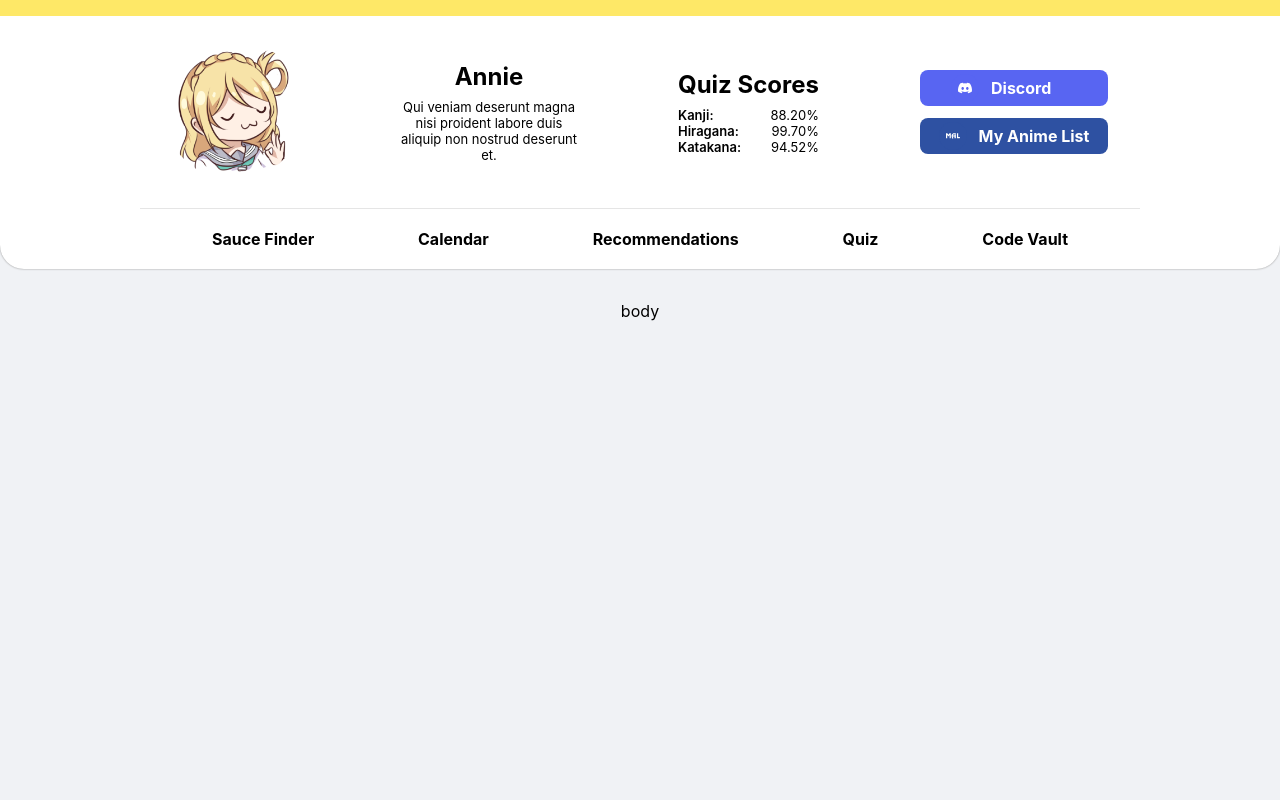
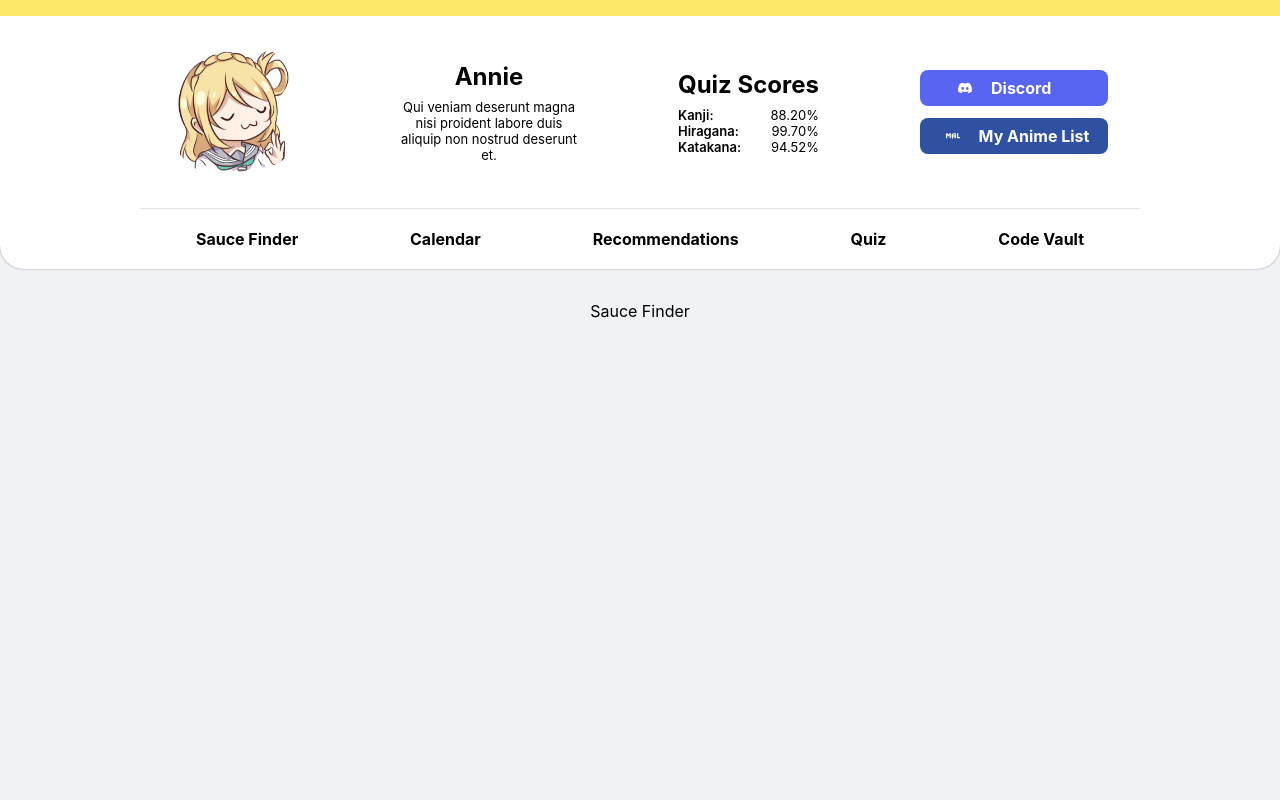
Before and after one commit to annie-capstone-sti-lipa/annie-capstone-sti-lipa.github.io, a React (Create React App) app: page / in a window 1280 px wide. Shown: the top 800 px of the page. Built offline with nearby package versions, Linux system fonts and the light colour scheme.

Commit message:
setup tabnav item reducer

```diff
--- a/src/components/body/body.tsx
+++ b/src/components/body/body.tsx
@@ -1,5 +1,8 @@
+import { useSelector } from "react-redux";
 import "./body.scss";
 
 export default function Body() {
-  return <div id="body">body</div>;
+  const selected = useSelector((state: any) => state.tabnav.selected);
+
+  return <div id="body">{selected}</div>;
 }
--- a/src/components/header/tabnav/tabnav.scss
+++ b/src/components/header/tabnav/tabnav.scss
@@ -1,16 +1,23 @@
 @import "../../../styles/presets";
 @import "../../../styles/variables";
+@import "../../../styles/hover-effects";
 
 .tabnav {
   display: flex;
   border-top: 1px solid rgba(black, 0.1);
   border-radius: 0 0 $borderRadius * 3 $borderRadius * 3;
   justify-content: space-around;
-
-  @extend .default-padding;
+  width: 100%;
+  overflow-x: auto;
+  overflow-y: hidden;
 
   .tabnav-item {
     font-weight: bold;
-    margin: 0 8px;
+    display: flex;
+    align-items: center;
+    // margin: 0 8px;
+
+    @extend .clickable;
+    @extend .default-padding;
   }
 }
--- a/src/components/header/tabnav/tabnav.tsx
+++ b/src/components/header/tabnav/tabnav.tsx
@@ -1,19 +1,28 @@
+import { useDispatch } from "react-redux";
+import { select } from "../../../redux/reducers/tabnav-item-reducer";
+import tabnavItem from "../../../types/enums/tabnavItem";
 import "./tabnav.scss";
 
 export default function Tabnav() {
   return (
     <div className="container">
       <div className="tabnav">
-        <TabnavItem name="Sauce Finder" />
-        <TabnavItem name="Calendar" />
-        <TabnavItem name="Recommendations" />
-        <TabnavItem name="Quiz" />
-        <TabnavItem name="Code Vault" />
+        {Object.keys(tabnavItem).map((key, index) => (
+          <TabnavItem
+            name={Object.values(tabnavItem)[index]}
+            key={key + index}
+          />
+        ))}
       </div>
     </div>
   );
 }
 
 function TabnavItem({ name }: { name: string }) {
-  return <div className="tabnav-item">{name}</div>;
+  const dispatch = useDispatch();
+  return (
+    <div className="tabnav-item" onClick={() => dispatch(select(name))}>
+      {name}
+    </div>
+  );
 }
--- a/src/redux/reducers/image-dialog-reducer.ts
+++ /dev/null
@@ -1,15 +0,0 @@
-import { createSlice } from "@reduxjs/toolkit";
-
-export const imageDialogSlice = createSlice({
-  name: "imageDialog",
-  initialState: {
-    value: false,
-  },
-  reducers: {
-    show: (state, action) => (state.value = action.payload),
-  },
-});
-
-export const { show } = imageDialogSlice.actions;
-
-export default imageDialogSlice.reducer;
--- /dev/null
+++ b/src/redux/reducers/tabnav-item-reducer.ts
@@ -0,0 +1,18 @@
+import { createSlice } from "@reduxjs/toolkit";
+import tabnavItem from "../../types/enums/tabnavItem";
+
+export const tabnavSlice = createSlice({
+  name: "tabnav",
+  initialState: {
+    selected: tabnavItem.sauceFinder,
+  },
+  reducers: {
+    select: (state, action) => {
+      state.selected = action.payload;
+    },
+  },
+});
+
+export const { select } = tabnavSlice.actions;
+
+export default tabnavSlice.reducer;
--- a/src/redux/store.ts
+++ b/src/redux/store.ts
@@ -1,8 +1,8 @@
 import { configureStore } from "@reduxjs/toolkit";
-import imageDialogReducer from "./reducers/image-dialog-reducer";
+import tabnavItemReducer from "./reducers/tabnav-item-reducer";
 
 export default configureStore({
   reducer: {
-    imageDialog: imageDialogReducer,
+    tabnav: tabnavItemReducer,
   },
 });
--- /dev/null
+++ b/src/types/enums/tabnavItem.ts
@@ -0,0 +1,9 @@
+enum tabnavItem {
+  sauceFinder = "Sauce Finder",
+  calendar = "Calendar",
+  recommendations = "Recommendations",
+  quiz = "Quiz",
+  codeVault = "Code Vault",
+}
+
+export default tabnavItem;
```
